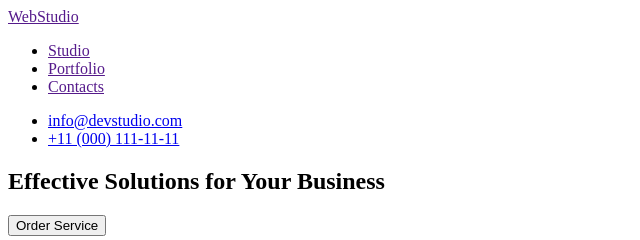
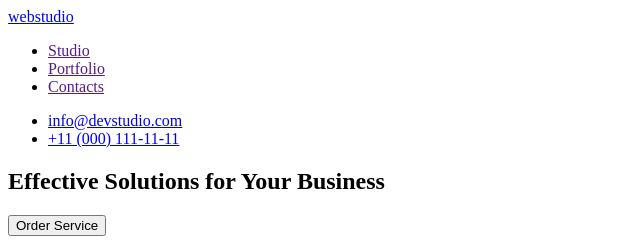
Before and after one commit to hasiptektas/goit-markup-hw-01, a plain HTML site: page index.html in a window 1280 px wide. Shown: the top 240 px of the page, 0-640 px from the left. Drawn offline with Linux system fonts and the light colour scheme.

Commit message:
feat: Added 1st Homework 3rd section added

```diff
--- a/index.html
+++ b/index.html
@@ -9,7 +9,7 @@
 
     <header>
 
-        <a href="">WebStudio</a>
+        <a href="./index">webstudio</a>
 
         <nav>
             <ul>
@@ -66,6 +66,9 @@
                 </li>
             </ul>
 
+        </section>
+        <section>
+
         <h2>Our Team</h2>
 
         <ul>
@@ -94,7 +97,7 @@
     </main>
 
     <footer>
-        <a href="#">WebStudio</a>
+        <a href="./index.html">WebStudio</a>
         <p>Increase the flow of customers and sales for your business with digital marketing & growth solutions.</p>
     </footer>
 
```
Lines whose indentation alone changed are shown as unchanged.
